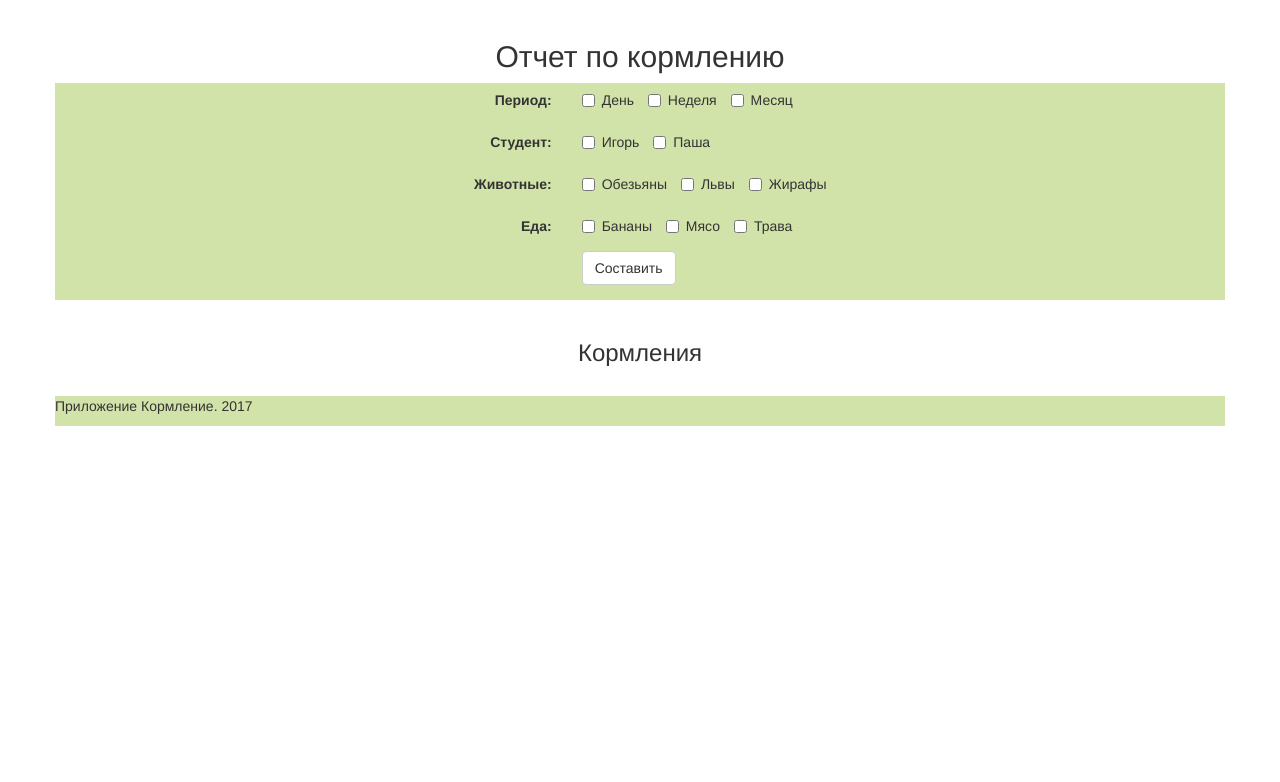
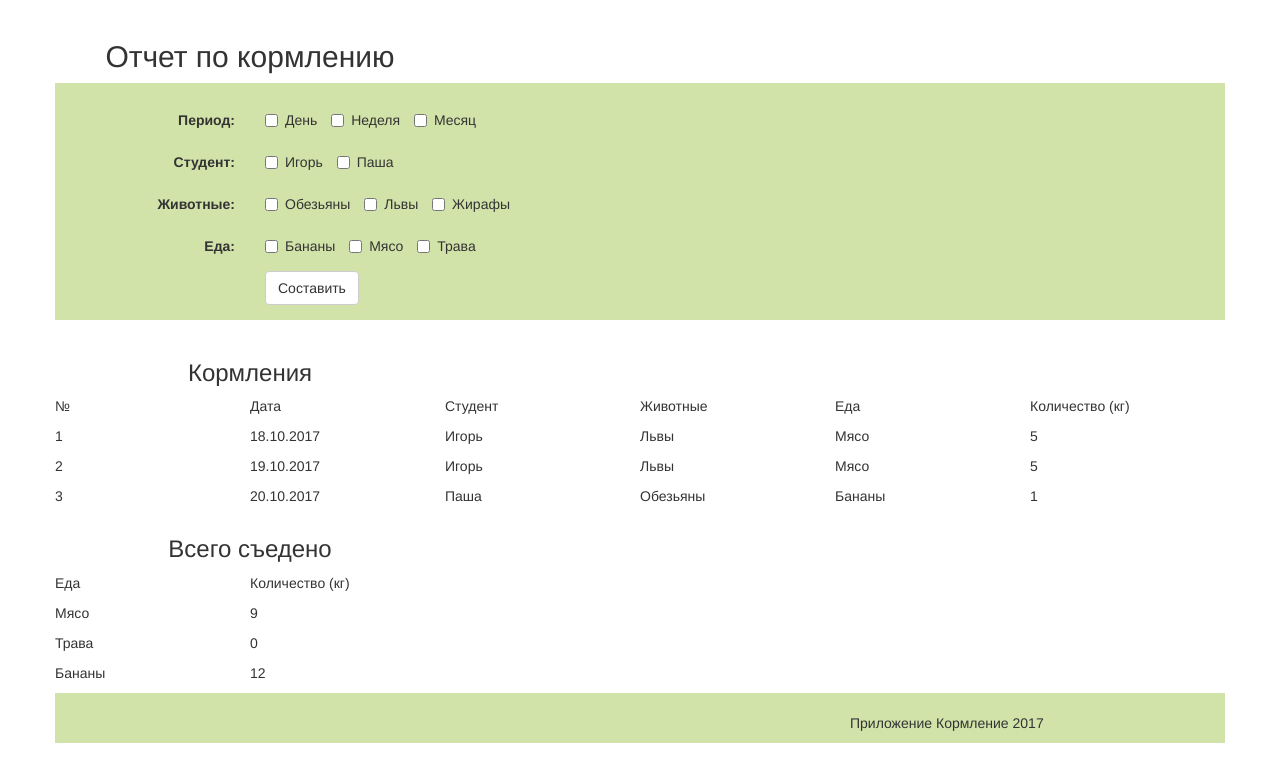
Before and after one commit to erickorolev/fixp, a PHP site: page / in a window 1280 px wide. Shown: the top 782 px of the page. Run offline with PHP 8.4, Linux system fonts and the light colour scheme; some libraries are stand-ins or nearby versions.

Commit message:
Correct design

```diff
--- a/index.php
+++ b/index.php
@@ -15,7 +15,7 @@
 
     <div class="row">
 
-        <div class="col-sm-4 col-sm-offset-4">
+        <div class="col-sm-4">
             <h2 class="text-center">Отчет по кормлению</h2>
         </div>
 
@@ -25,7 +25,7 @@
 
 <div class="container background-black">
 
-	<form class="form-horizontal col-sm-offset-4" name="form" id="add_comment" action="insert_comment.php" method="POST">
+	<form class="form-horizontal top-buffer" name="form" id="add_comment" action="insert_comment.php" method="POST">
 
 
         <div class="form-group">
@@ -99,21 +99,148 @@
 <div class="container top-buffer">
 
 	<div class="row">
-			<div class="col-sm-4 col-sm-offset-4">
+			<div class="col-sm-4">
 				<h3 class="text-center">Кормления</h3>
 			</div>
 	</div>
+
+    <div class="row">
+        <div class="col-sm-2">
+            <div class="row">
+                <p>№</p>
+            </div>
+            <div class="row">
+                <p>1</p>
+            </div>
+            <div class="row">
+                <p>2</p>
+            </div>
+            <div class="row">
+                <p>3</p>
+            </div>
+        </div>
+        <div class="col-sm-2">
+            <div class="row">
+                <p>Дата</p>
+            </div>
+            <div class="row">
+                <p>18.10.2017</p>
+            </div>
+            <div class="row">
+                <p>19.10.2017</p>
+            </div>
+            <div class="row">
+                <p>20.10.2017</p>
+            </div>
+        </div>
+        <div class="col-sm-2">
+            <div class="row">
+                <p>Студент</p>
+            </div>
+            <div class="row">
+                <p>Игорь</p>
+            </div>
+            <div class="row">
+                <p>Игорь</p>
+            </div>
+            <div class="row">
+                <p>Паша</p>
+            </div>
+        </div>
+        <div class="col-sm-2">
+            <div class="row">
+                <p>Животные</p>
+            </div>
+            <div class="row">
+                <p>Львы</p>
+            </div>
+            <div class="row">
+                <p>Львы</p>
+            </div>
+            <div class="row">
+                <p>Обезьяны</p>
+            </div>
+        </div>
+        <div class="col-sm-2">
+            <div class="row">
+                <p>Еда</p>
+            </div>
+            <div class="row">
+                <p>Мясо</p>
+            </div>
+            <div class="row">
+                <p>Мясо</p>
+            </div>
+            <div class="row">
+                <p>Бананы</p>
+            </div>
+        </div>
+        <div class="col-sm-2">
+            <div class="row">
+                <p>Количество (кг)</p>
+            </div>
+            <div class="row">
+                <p>5</p>
+            </div>
+            <div class="row">
+                <p>5</p>
+            </div>
+            <div class="row">
+                <p>1</p>
+            </div>
+        </div>
+
+    </div>
+
+    <div class="row">
+        <div class="col-sm-4">
+            <h3 class="text-center">Всего съедено</h3>
+        </div>
+    </div>
+
+    <div class="row">
+        <div class="col-sm-2">
+            <div class="row">
+                <p>Еда</p>
+            </div>
+            <div class="row">
+                <p>Мясо</p>
+            </div>
+            <div class="row">
+                <p>Трава</p>
+            </div>
+            <div class="row">
+                <p>Бананы</p>
+            </div>
+        </div>
+        <div class="col-sm-2">
+            <div class="row">
+                <p>Количество (кг)</p>
+            </div>
+            <div class="row">
+                <p>9</p>
+            </div>
+            <div class="row">
+                <p>0</p>
+            </div>
+            <div class="row">
+                <p>12</p>
+            </div>
+        </div>
+    </div>
 
 
 	<div id="ajax_response"> </div>
 
 </div>
 
-<div class="container background-black top-buffer">
+<div class="container background-black">
 
-	<div class="row">
+	<div class="row top-buffer">
 
-        <p>Приложение Кормление. 2017</p>
+        <div class="col-sm-4 col-sm-offset-8">
+            <p>Приложение Кормление 2017</p>
+        </div>
 
 	</div>
 
```
